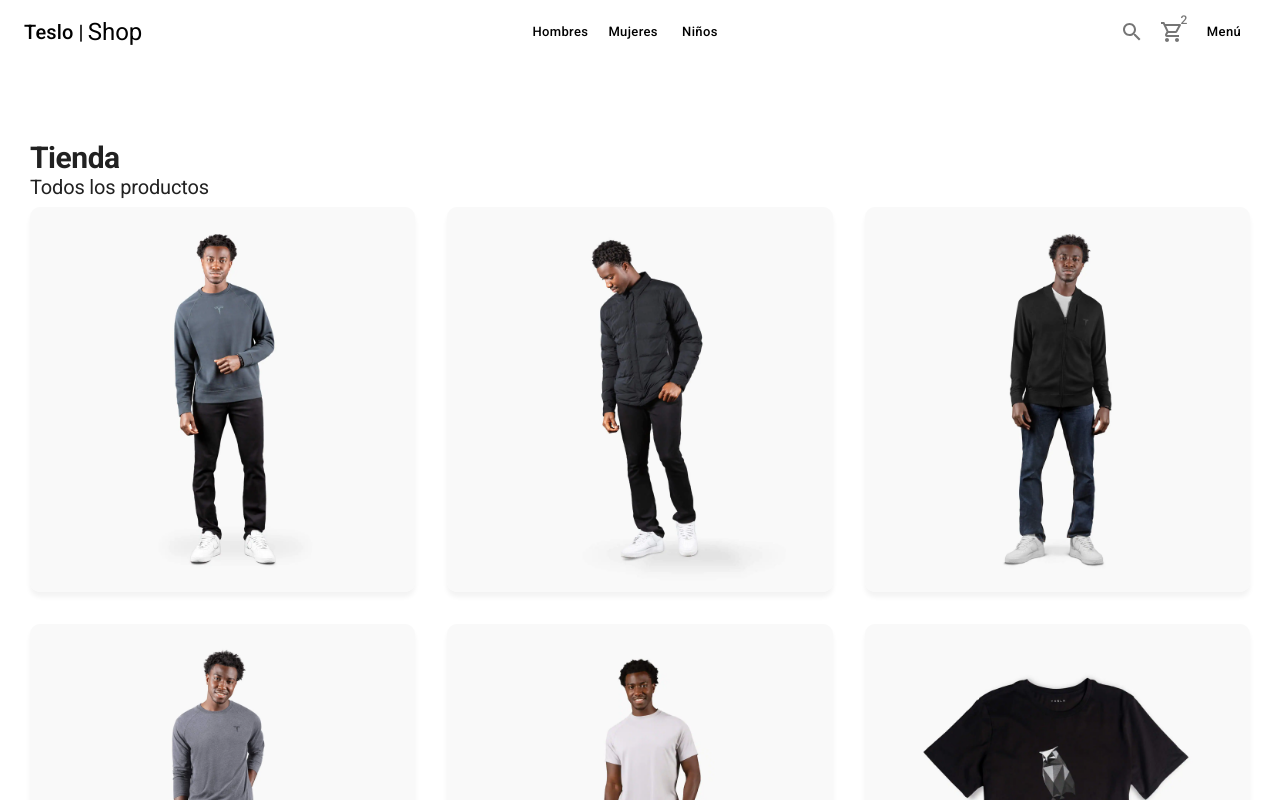
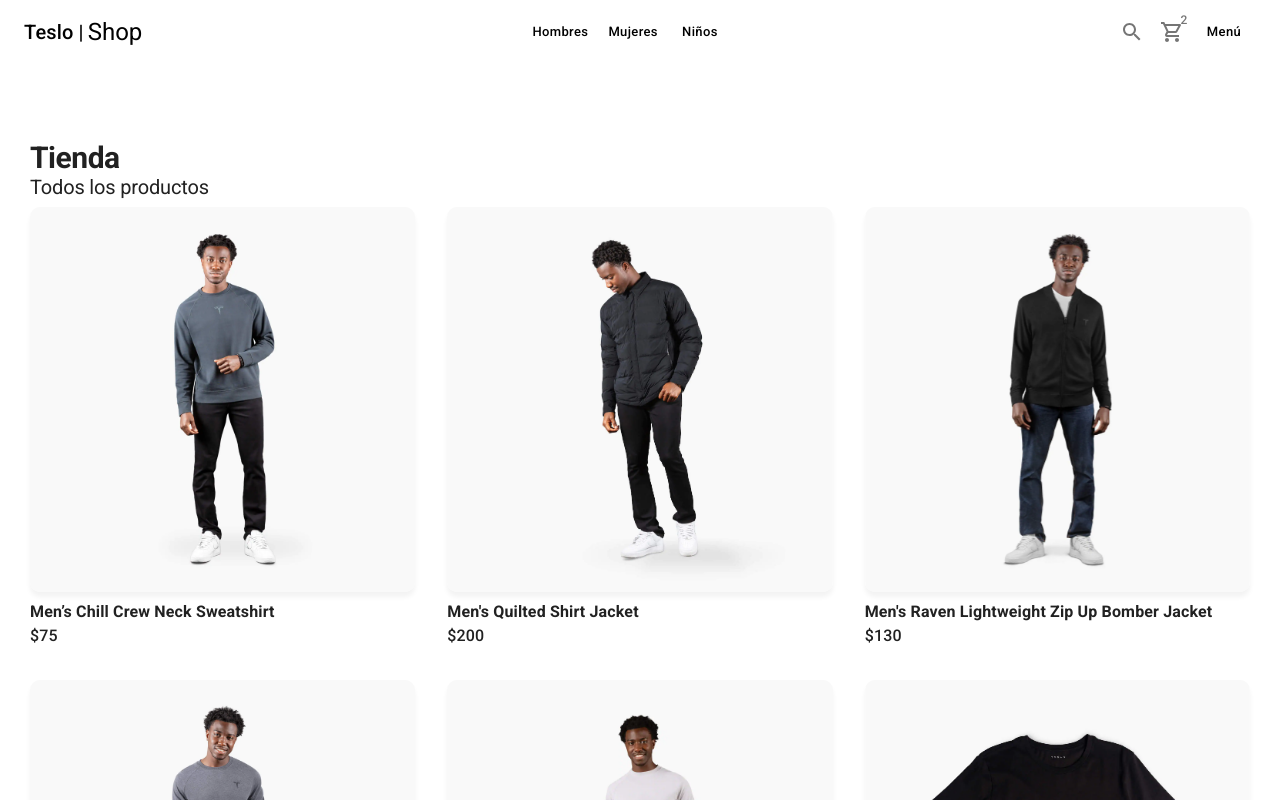
Before and after one commit to DanielHenryL/next-teslo-shop, a Next.js app: page / in a window 1280 px wide. Shown: the top 800 px of the page. Built offline with nearby package versions, Linux system fonts and the light colour scheme.

Commit message:
Componente product card para mostror los productos

```diff
--- /dev/null
+++ b/components/products/ProductCard.tsx
@@ -0,0 +1,43 @@
+import { IProduct } from '@/interface'
+import { Card, CardActionArea, CardMedia, Grid, Box, Typography } from '@mui/material'
+import { FC, useState, useMemo } from 'react'
+
+interface Props {
+    product:IProduct
+}
+
+export const ProductCard:FC<Props> = ({product}) => {
+    const [isHovered, setIsHovered] = useState(false)
+    const productImage = useMemo( () => {
+        return isHovered
+        ? `products/${ product.images[1] }`
+        : `products/${ product.images[0] }`
+    } , [isHovered, product.images ])
+  return (
+    <Grid
+        item
+        xs={6}
+        sm={4}
+
+    >
+        <Card>
+            <CardActionArea
+                onMouseEnter={ () => setIsHovered( true ) }
+                    onMouseLeave={ () => setIsHovered( false ) }
+            >
+                <CardMedia
+                    component='img'
+                    className='fadeIn'
+                    image={ productImage }
+                    alt={ product.title }
+                    // onLoad={() => console.log('se carga la imagen')}
+                />
+            </CardActionArea>
+        </Card>
+        <Box sx={{ mt:1}} className='fadeIn'>
+            <Typography fontWeight={ 700 }>{ product.title }</Typography>
+            <Typography fontWeight={ 500 }>${ product.price }</Typography>
+        </Box>
+    </Grid>
+  )
+}
--- /dev/null
+++ b/components/products/ProductList.tsx
@@ -0,0 +1,20 @@
+import { IProduct } from '@/interface'
+import {Grid} from '@mui/material'
+import { FC } from 'react'
+import { ProductCard } from './ProductCard'
+
+interface Props {
+    products:IProduct[]
+}
+export const ProductList:FC<Props> = ({ products }) => {
+  return (
+    <Grid container spacing={4}>
+        {
+            products.map( product => (
+                <ProductCard key={ product.slug } product={product}/>
+            ))
+        }
+
+    </Grid>
+  )
+}
--- /dev/null
+++ b/components/products/index.ts
@@ -0,0 +1,2 @@
+export * from './ProductList'
+export * from './ProductCard'
--- /dev/null
+++ b/interface/index.ts
@@ -0,0 +1 @@
+export * from './products';
--- /dev/null
+++ b/interface/products.ts
@@ -0,0 +1,19 @@
+export interface IProduct {
+    _id: string;
+    description: string;
+    images: string[];
+    inStock: number;
+    price: number;
+    sizes: ISizes[];
+    slug: string;
+    tags: string[];
+    title: string;
+    type: ITypes;
+    gender: 'men'|'women'|'kid'|'unisex'
+}
+export type ISizes = 'XS'|'S'|'M'|'L'|'XL'|'XXL'|'XXXL';
+export type ITypes = 'shirts'|'pants'|'hoodies'|'hats';
+
+export interface SeedData {
+    products: IProduct[],
+}
--- a/pages/index.tsx
+++ b/pages/index.tsx
@@ -1,6 +1,7 @@
-import { Typography, Grid, Card, CardActionArea, CardMedia } from "@mui/material";
+import { Typography } from "@mui/material";
 import { ShopLayout } from "@/components/layouts";
 import { initialData } from "@/database/products";
+import { ProductList } from "@/components/products";
 
 
 export default function Home() {
@@ -9,23 +10,7 @@
       <Typography variant="h1" component={'h1'}>Tienda</Typography>
       <Typography variant="h2" sx={{ mb:1 }}>Todos los productos</Typography>
 
-      <Grid container spacing={4}>
-          {
-            initialData.products.map( product => (
-              <Grid item xs={6} sm={4} key={ product.slug }>
-                <Card>
-                  <CardActionArea>
-                    <CardMedia
-                      component='img'
-                      image={`products/${ product.images[0] }`}
-                      alt={ product.title }
-                    />
-                  </CardActionArea>
-                </Card>
-              </Grid>
-            ))
-          }
-      </Grid>
+      <ProductList products={ initialData.products as any}/>
     </ShopLayout>
   )
 }
```
